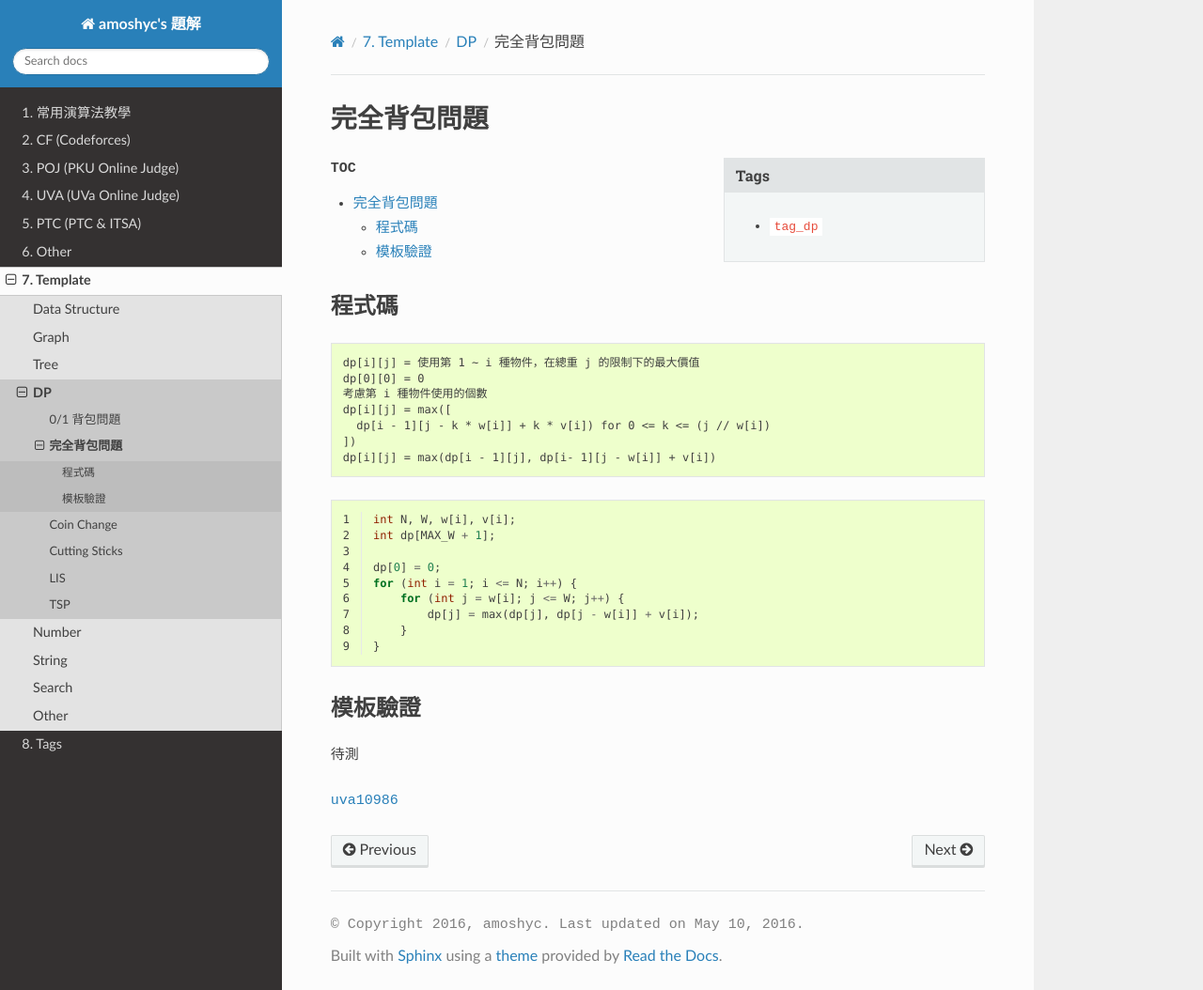
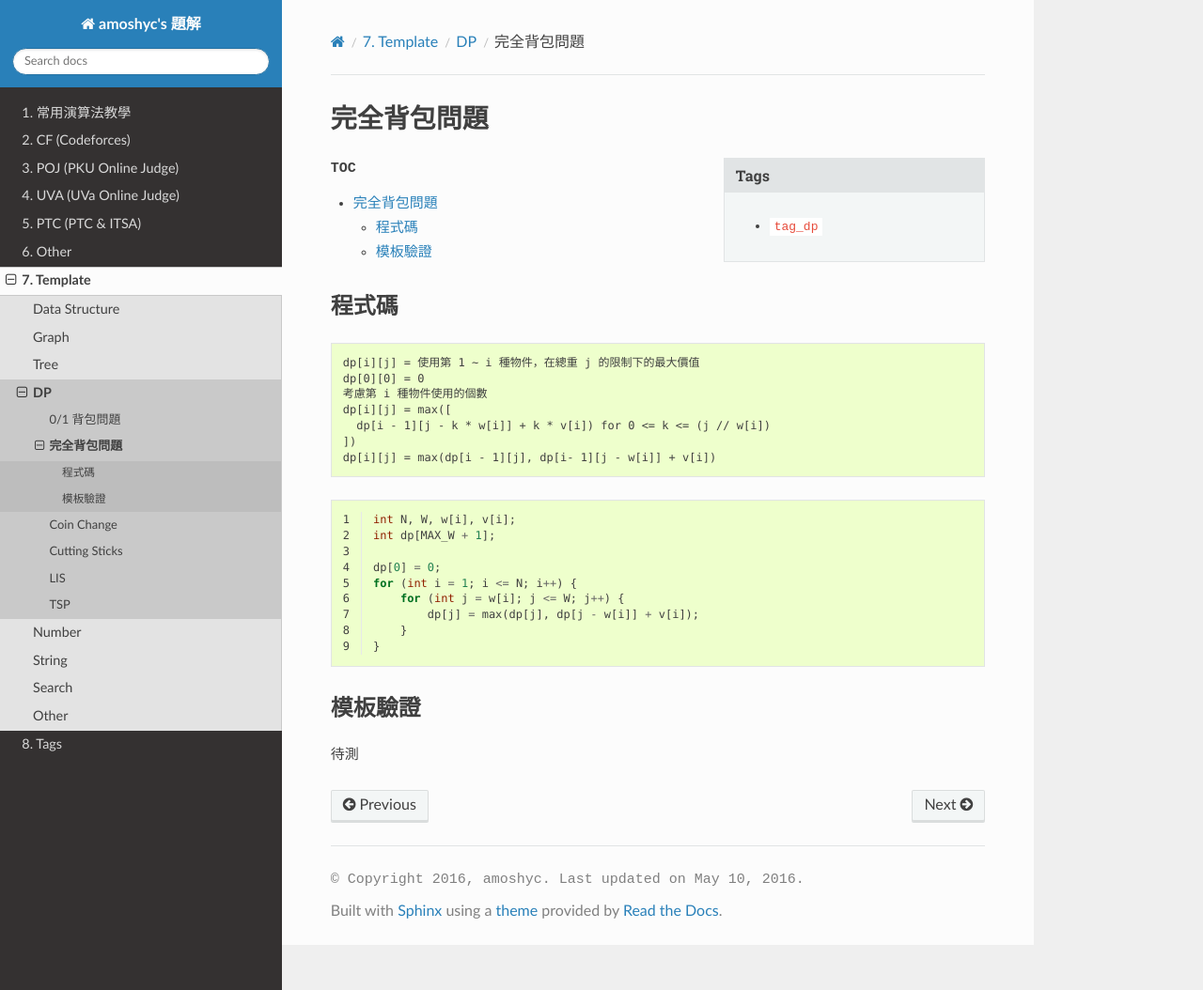
Before and after one commit to amoshyc/ojsolution, a Sphinx documentation site: the page built from docs/source/template/dp/knapsack_unbounded.rst, in a window 1280 px wide and 1054 px high. Shown: the whole window at 94% size. Built offline with Sphinx 7.4.7 and the Read the Docs theme 2.0.0, drawn with Linux system fonts in a browser that asks for light colours; some web fonts are replaced; pages that are not in the unit, such as notebooks, are missing from menus.

Commit message:
Fix Template knapsack_* 2

```diff
--- a/docs/source/template/dp/knapsack_01.rst
+++ b/docs/source/template/dp/knapsack_01.rst
@@ -38,5 +38,3 @@
 ************************
 
 待測
-
-.. `uva10986 <http://codepad.org/nEGXuSYA>`_
--- a/docs/source/template/dp/knapsack_unbounded.rst
+++ b/docs/source/template/dp/knapsack_unbounded.rst
@@ -41,5 +41,3 @@
 ************************
 
 待測
-
-`uva10986 <http://codepad.org/nEGXuSYA>`_
```
